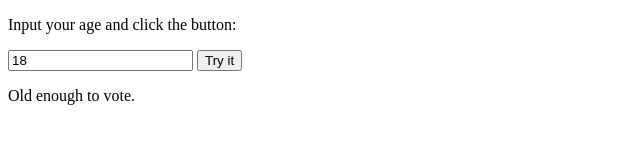
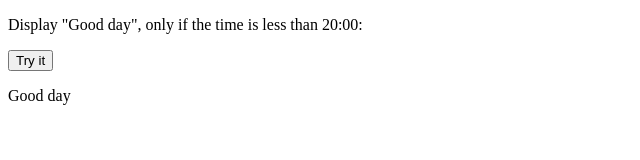
Before and after one commit to miltonmax/javascript2, a plain HTML site: page index.html in a window 1280 px wide. Both pictures are taken after a click on the button "Try it". Shown: the whole page, without its empty margins (0-640 px from the left). Drawn offline with Linux system fonts and the light colour scheme.

Commit message:
condition add

```diff
--- a/index.html
+++ b/index.html
@@ -2,9 +2,7 @@
 <html>
 <body>
 
-<p>Input your age and click the button:</p>
-
-<input id="age" value="18" />
+<p>Display "Good day", only if the time is less than 20:00:</p>
 
 <button onclick="myFunction()">Try it</button>
 
@@ -12,10 +10,9 @@
 
 <script>
 function myFunction() {
-	var age,voteable;
-	age = document.getElementById("age").value;
-	voteable = (age < 18) ? "Too young":"Old enough";
-	document.getElementById("demo").innerHTML = voteable + " to vote.";
+	if (new Date().getHours() < 20) {
+		document.getElementById("demo").innerHTML = "Good day";
+	}
 }
 </script>
 
```
